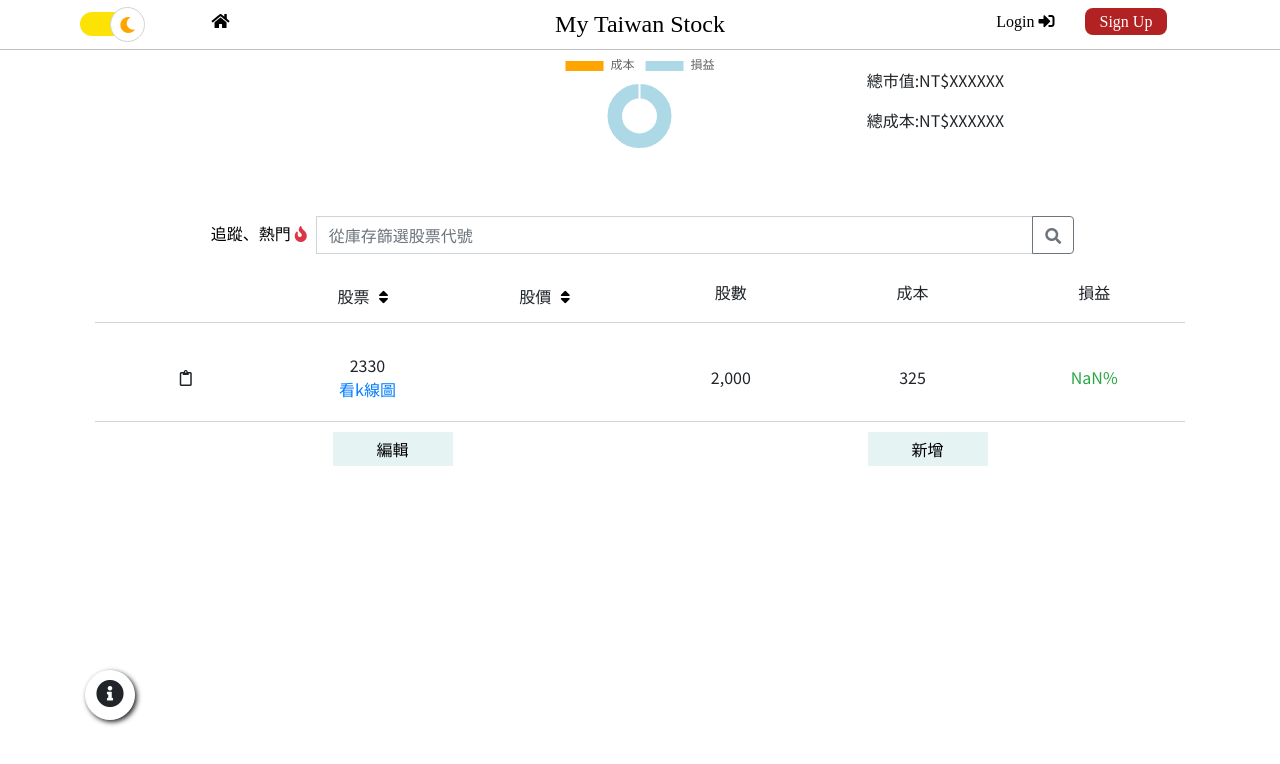
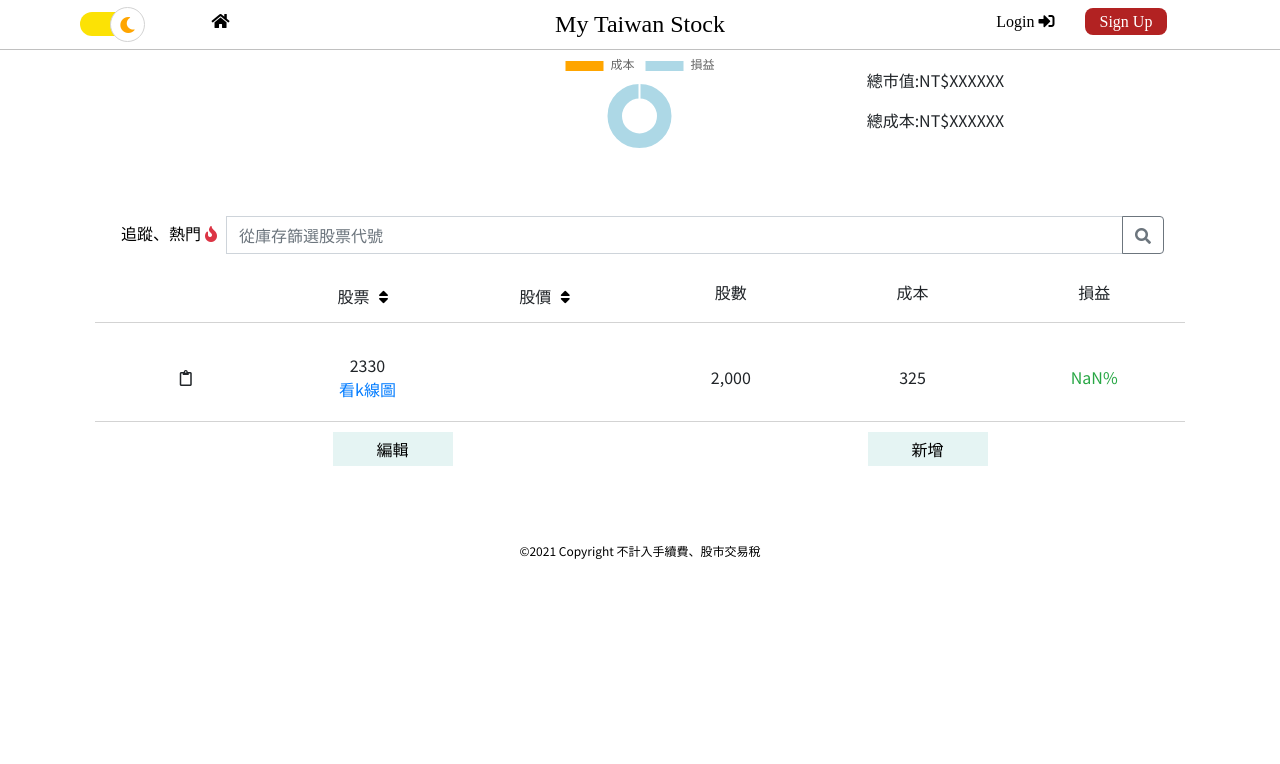
Before and after one commit to albertkingdom/taiwan-stock-app, a React (Create React App) app: page / in a window 1280 px wide. Shown: the top 764 px of the page. Built offline with nearby package versions, Linux system fonts and the light colour scheme; no server answers; a web font is replaced by a local one.

Commit message:
improve css

```diff
--- a/package.json
+++ b/package.json
@@ -6,7 +6,7 @@
   "main": "src/index.js",
   "dependencies": {
     "anychart-react": "^1.4.1",
-    "axios": "^0.21.0",
+    "axios": "^0.21.1",
     "bootstrap": "^4.5.2",
     "chart.js": "2.9.3",
     "date-fns": "^2.16.1",
--- a/src/App.js
+++ b/src/App.js
@@ -200,7 +200,7 @@ export default function App() {
                 </div>
               </div>
             </div>
-            <main className="main">
+            <main className={`main ${darkTheme ? "AppDark" : ""}`}>
               <Switch>
                 <Route path="/" exact>
                   <Home
--- /dev/null
+++ b/src/component/Disclaimer/Disclaimer.js
@@ -0,0 +1,16 @@
+import React, { useContext } from "react";
+import { StyledDisclaimer } from "../StyledComponents/StyledComponents";
+//context api
+import { ThemeContext } from "../../Context/Context";
+
+export default function Disclaimer() {
+  const { darkTheme } = useContext(ThemeContext); //context api
+  return (
+    <StyledDisclaimer dark={darkTheme}>
+      {/* <i className="fas fa-info-circle"></i> */}
+      <p>
+        <span>&copy;2021 Copyright</span> 不計入手續費、股市交易稅
+      </p>
+    </StyledDisclaimer>
+  );
+}
--- a/src/component/Filter/Filter.js
+++ b/src/component/Filter/Filter.js
@@ -1,13 +1,17 @@
-import React from "react";
+import React, { useContext } from "react";
 import { Link } from "react-router-dom";
 
 import { StyledLink } from "../StyledComponents/StyledComponents";
+//context api
+import { ThemeContext } from "../../Context/Context";
 
 export default function Filter({ toFilter, filterStockNo }) {
+  const { darkTheme } = useContext(ThemeContext); //context api
+
   return (
     <div className="row justify-content-center m-3 ">
-      <div className="filterStock input-group col-10">
-        <StyledLink>
+      <div className="filterStock input-group">
+        <StyledLink dark={darkTheme}>
           <Link to="/hito">
             追蹤、熱門
             <span className="text-danger">
--- a/src/component/Home.css
+++ b/src/component/Home.css
@@ -2,13 +2,13 @@
   background: #fff;
   /* min-height: 100vh; */
   height: 100%;
-  max-height: calc(100vh - 50px);
+  /* max-height: calc(100vh - 50px); */
   padding-top: 20px;
   /* position: fixed; */
   /* top: 250px; */
   left: 50%;
   /* transform: translateX(-50%); */
-  overflow: auto;
+  /* overflow: auto; */
 }
 @media screen and (max-width: 768px) {
   .home {
@@ -18,7 +18,7 @@
 
 .stock-list {
   overflow: auto;
-  height: 70vh;
+  /* height: 70vh; */
 }
 @media screen and (max-width: 766px) {
   .stock-list {
@@ -27,16 +27,16 @@
 }
 /* info icon */
 .disclaimer {
-  position: fixed;
+  /* position: fixed; */
   /* left: -20%; */
   /* margin-left: -15%; */
-  bottom: 10%;
-  width: 50px;
+  /* bottom: 10%; */
+  width: 100%;
   height: 50px;
   background-color: #fff;
-  border-radius: 50%;
+  /* border-radius: 50%; */
   border: 1px solid #fff;
-  box-shadow: 2px 2px 5px;
+  /* box-shadow: 2px 2px 5px; */
   font-size: 28px;
 }
 
--- a/src/component/Home.js
+++ b/src/component/Home.js
@@ -14,6 +14,7 @@ import SaveRecord from "./SaveRecord/SaveRecord";
 import Filter from "./Filter/Filter";
 import TitleBar from "./TitleBar/TitleBar";
 import Edit from "./Edit/Edit";
+import Disclaimer from "./Disclaimer/Disclaimer";
 import Swal from "sweetalert2";
 import { apiSaveToFirebase } from "../api/fromApi";
 import nothingherejpg from "./asset/theres-nothing-here.jpg";
@@ -102,17 +103,24 @@ const Home = ({
   }, []);
 
   return (
+    <>
       <div
-      className={`container-md text-center home ${darkTheme ? "HomeDark" : ""}`}
+        className={`container-md text-center home ${
+          darkTheme ? "HomeDark" : ""
+        }`}
       >
-      <div className="function" ref={upRef}>
+        <div className="function d-flex" ref={upRef}>
+          <div className={`${isAuth ? "col-11" : "col"}`}>
             <Filter filterStockNo={filterStockNo} toFilter={toFilter} />
+          </div>
+          <div className={`${isAuth ? "col-1" : "d-none"}`}>
             <SaveRecord
               saveToFirebase={saveToFirebase}
               readFromFirebase={readFromFirebase}
               // toOverWriteStockList={toOverWriteStockList}
               isAuth={isAuth}
             />
+          </div>
         </div>
 
         <div className="position-relative stock-list" ref={stocklistRef}>
@@ -148,11 +156,13 @@ const Home = ({
           />
         </div>
 
-      <div className="disclaimer">
-        <i className="fas fa-info-circle"></i>
-        <span className="tooltiptext">不計入手續費、股市交易稅</span>
+        {/* <div className="disclaimer"> */}
+        {/* <i className="fas fa-info-circle"></i> */}
+        {/* <span className="tooltiptext">不計入手續費、股市交易稅</span> */}
+        {/* </div> */}
+        <Disclaimer />
       </div>
-    </div>
+    </>
   );
 };
 
--- a/src/component/Modal/Modal.module.scss
+++ b/src/component/Modal/Modal.module.scss
@@ -15,7 +15,7 @@
 /* Modal Content/Box */
 .modalcontent {
   background-color: #fefefe;
-  margin: 300px auto; /* 15% from the top and centered */
+  margin: 150px auto; /* 15% from the top and centered */
   padding: 20px;
   border: 1px solid #888;
   border-radius: 10px;
--- a/src/component/SaveRecord/SaveRecord.js
+++ b/src/component/SaveRecord/SaveRecord.js
@@ -22,16 +22,16 @@ function SaveRecord({ saveToFirebase, isAuth }) {
         title="存入firebase"
         onClick={saveToFirebase}
       >
-        <i className="fas fa-save"></i> Save to firebase
+        <i className="fas fa-save"></i>
       </button>
-      <button
+      {/* <button
         className="btn btn-outline-success m-3 px-4"
         title="讀取firebase"
         onClick={() => {}}
         disabled
       >
         <i className="far fa-folder-open"></i> Read from firebase
-      </button>
+      </button> */}
     </div>
   ) : null;
 }
--- a/src/component/StyledComponents/StyledComponents.js
+++ b/src/component/StyledComponents/StyledComponents.js
@@ -46,7 +46,7 @@ export const StyledLink = styled.span`
   position: relative;
   padding: 5px;
   a {
-    color: black;
+    color: ${(props) => (props.dark ? "#fff" : "#000")};
     text-decoration: none;
     span {
       display: inline-block;
@@ -294,3 +294,14 @@ export const SwitchButton = styled.div`
     line-height: 35px;
   }
 `;
+
+// disclaimer
+export const StyledDisclaimer = styled.div`
+  width: 100%;
+  height: 100px;
+  background-color: ${(props) => (props.dark ? "#313131" : "#fff")};
+  font-size: 12px;
+  color: ${(props) => (props.dark ? "#fff" : "#000")};
+  padding: 30px;
+  margin-top: 30px;
+`;
```
Also changed, not shown: 1 other file (tests, documents, lock files or other folders). Lines whose indentation alone changed are shown as unchanged.
